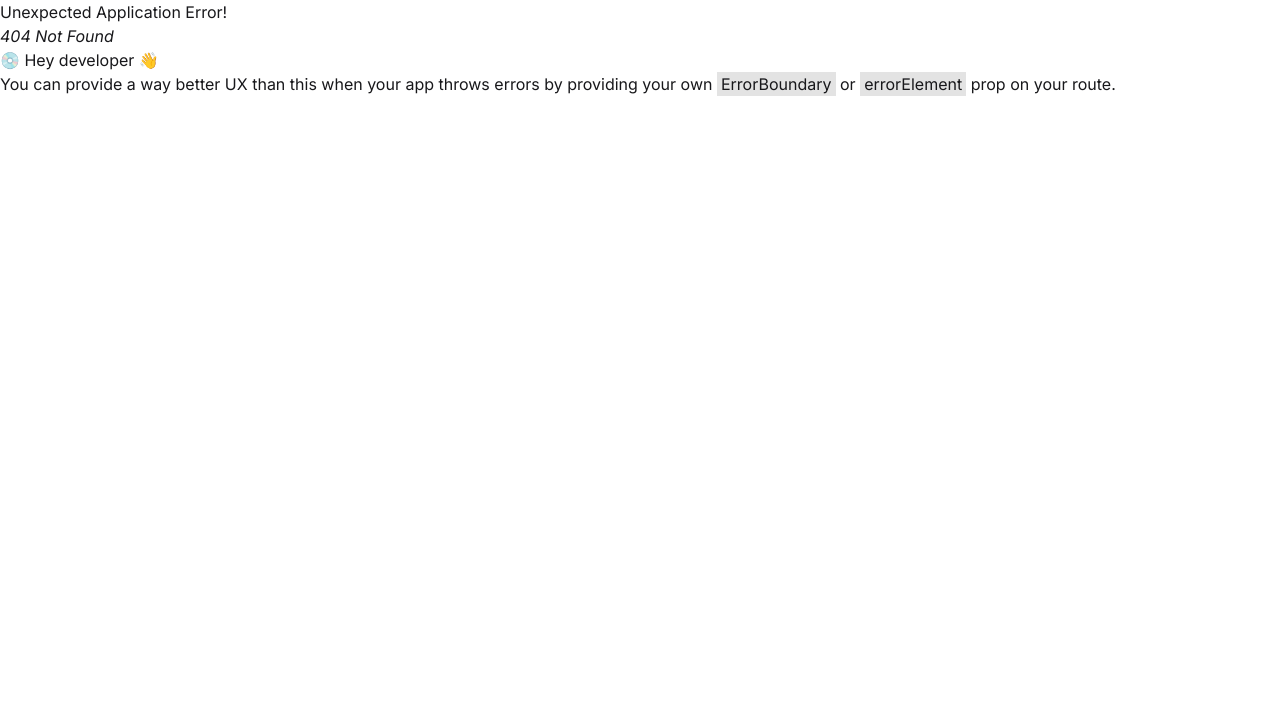
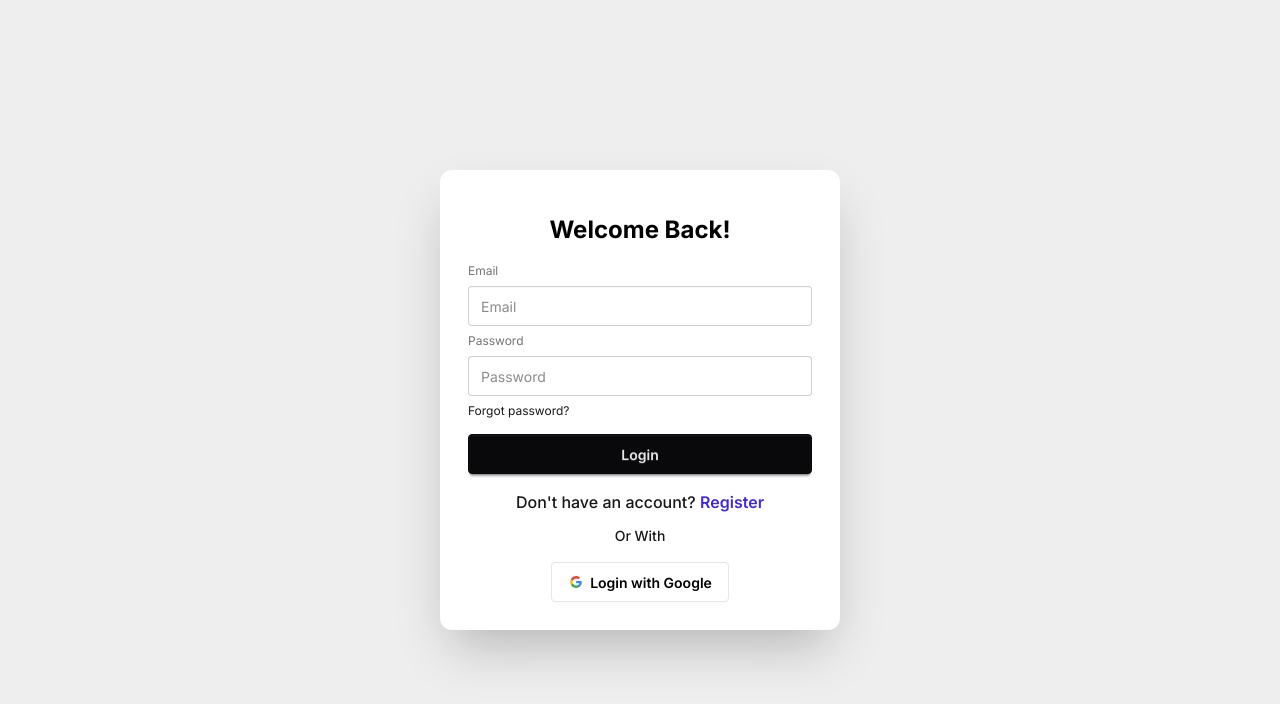
Before and after one commit to SubrotoKumar7/article-arena-client, a React (Vite) app: page /login in a window 1280 px wide. Before the commit this address had no page. Shown: the top 704 px of the page. Built offline with nearby package versions, Linux system fonts and the light colour scheme.

Commit message:
simple login page added

```diff
--- a/index.html
+++ b/index.html
@@ -1,10 +1,10 @@
 <!doctype html>
-<html lang="en">
+<html lang="en" data-theme="light">
   <head>
     <meta charset="UTF-8" />
     <link rel="icon" type="image/svg+xml" href="/logo.png" />
     <meta name="viewport" content="width=device-width, initial-scale=1.0" />
-    <title>articlearena</title>
+    <title>Article Arena</title>
   </head>
   <body>
     <div id="root"></div>
--- a/package.json
+++ b/package.json
@@ -13,6 +13,7 @@
     "@tailwindcss/vite": "^4.1.17",
     "react": "^19.2.0",
     "react-dom": "^19.2.0",
+    "react-hook-form": "^7.68.0",
     "react-router": "^7.10.1",
     "tailwindcss": "^4.1.17"
   },
--- /dev/null
+++ b/src/components/SocialLogin/SocialLogin.jsx
@@ -0,0 +1,14 @@
+import React from 'react';
+
+const SocialLogin = () => {
+    return (
+        <div className='w-fit mx-auto'>
+            <button className="btn bg-white text-black border-[#e5e5e5]">
+                <svg aria-label="Google logo" width="16" height="16" xmlns="http://www.w3.org/2000/svg" viewBox="0 0 512 512"><g><path d="m0 0H512V512H0" fill="#fff"></path><path fill="#34a853" d="M153 292c30 82 118 95 171 60h62v48A192 192 0 0190 341"></path><path fill="#4285f4" d="m386 400a140 175 0 0053-179H260v74h102q-7 37-38 57"></path><path fill="#fbbc02" d="m90 341a208 200 0 010-171l63 49q-12 37 0 73"></path><path fill="#ea4335" d="m153 219c22-69 116-109 179-50l55-54c-78-75-230-72-297 55"></path></g></svg>
+                Login with Google
+            </button>
+        </div>
+    );
+};
+
+export default SocialLogin;
--- /dev/null
+++ b/src/pages/Auth/Login.jsx
@@ -0,0 +1,46 @@
+import React from 'react';
+import { Link } from 'react-router';
+import SocialLogin from '../../components/SocialLogin/SocialLogin';
+import { useForm } from 'react-hook-form';
+
+const Login = () => {
+    const {register, handleSubmit, formState: {errors}} = useForm();
+
+    const handleLogin = (data) => {
+        console.log(data);
+    }
+
+    return (
+        <div className='bg-base-300 min-h-screen grid place-items-center'>
+            <div className='md:w-[400px] w-fit bg-white rounded-xl p-7 shadow-2xl'>
+                <h1 className='text-black font-bold text-2xl text-center pb-3 pt-4'>Welcome Back!</h1>
+                <form onSubmit={handleSubmit(handleLogin)}>
+                    <fieldset className="fieldset">
+
+                        {/* email */}
+                        <label className="label">Email</label>
+                        <input type="email" {...register("email", {required: {value: true, message: "Email is required"}})} className="input w-full" placeholder="Email" />
+                        {errors?.email && <p className='text-red-500'>{errors?.email.message}</p>}
+
+                        {/* password */}
+                        <label className="label">Password</label>
+                        <input type="password" {...register("password", {required: {value: true, message: "Password is required"}})} className="input w-full" placeholder="Password" />
+                        {errors?.password && <p className='text-red-500'>{errors?.password.message}</p>}
+
+                        <div><a className="link link-hover">Forgot password?</a></div>
+
+                        <button className="btn btn-neutral mt-2">Login</button>
+                    </fieldset>
+                </form>
+                <p className='my-3 font-medium text-center'>Don't have an account? <Link className='text-primary font-semibold' to='/register'>Register</Link></p>
+                <p className='text-center font-medium text-sm'>Or With</p>
+                <div className='flex justify-center my-2'></div>
+                <div className=''>
+                    <SocialLogin></SocialLogin>
+                </div>
+            </div>
+        </div>
+    );
+};
+
+export default Login;
--- a/src/routes/router.jsx
+++ b/src/routes/router.jsx
@@ -1,6 +1,7 @@
 import { createBrowserRouter } from "react-router";
 import Root from "../layout/Root";
 import Home from "../pages/Home/Home";
+import Login from "../pages/Auth/Login";
 
 const router = createBrowserRouter([
     {
@@ -12,6 +13,10 @@ const router = createBrowserRouter([
                 Component: Home
             }
         ]
+    },
+    {
+        path: '/login',
+        Component: Login
     }
 ]);
 
```
Also changed, not shown: 1 other file (tests, documents, lock files or other folders).
